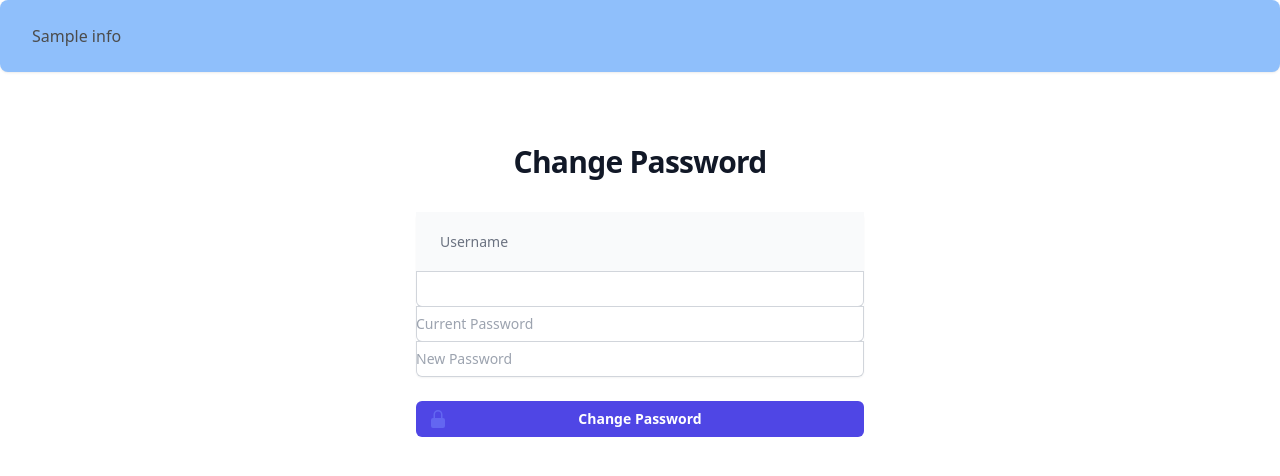
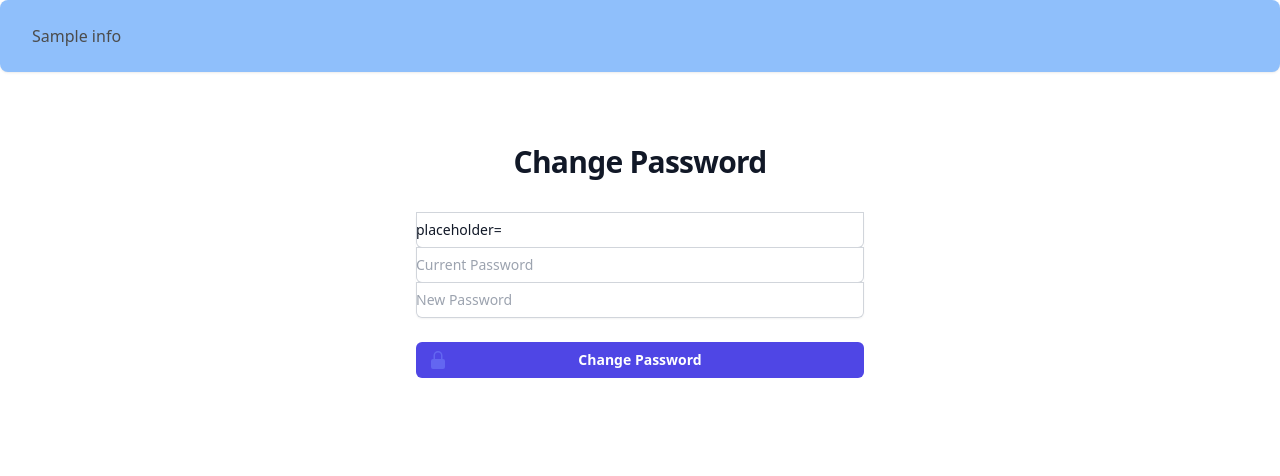
Before and after one commit to WilliamDann/capstone-project, a Flask app: template templates/User/changepass.html in a window 1280 px wide. Shown: the part 72-548 px from the top of the page. Run offline with Flask 3, Linux system fonts and the light colour scheme; the template is opened without the code that fills it: most values are stand-ins (such as "Sample title", 1, 10 or a date in 2020); parts of the project's set-up code (start-up, migrations or seed data) failed here and were passed over; some libraries are stand-ins or nearby versions.

Commit message:
fixed username input in change password
fixed box fill in on change password and added check for correct user

```diff
--- a/routes/UserRoutes.py
+++ b/routes/UserRoutes.py
@@ -3,6 +3,7 @@
 from pymongo.database   import Database
 from hashlib            import sha256
 from uuid               import uuid4
+from read_session       import read_session
 
 def UserRoutes(app: Flask, db: Database):
     @app.post('/api/user/auth')
@@ -68,6 +69,8 @@
         username = request.form.get('username')
         currentPassword = request.form.get('currentPassword')
         newPassword = request.form.get('newPassword')
+        if read_session(db).get('username') != username:
+            return render_template("Error.html", error="Authentication error"), 400
         if not username:
             return render_template("User/changepass.html", error="Username not provided"), 400
         if not currentPassword:
--- a/templates/User/changepass.html
+++ b/templates/User/changepass.html
@@ -12,13 +12,9 @@
       <form class="mt-8 space-y-6" action="api/user/update" method="POST">
         <input type="hidden" name="remember" value="true">
         <div class="-space-y-px rounded-md shadow-sm">
-            <div class="bg-gray-50 px-4 py-5 sm:grid sm:grid-cols-3 sm:gap-4 sm:px-6">
-                <dt class="text-sm font-medium text-gray-500">Username</dt>
-                <dd class="mt-1 text-sm text-gray-900 sm:col-span-2 sm:mt-0">{{user.username}}</dd>
-            </div>
             <div>
                 <label for="username" class="sr-only">Current Password</label>
-                <input id="username" name="username" type="text" autocomplete="current-password" required class="relative block w-full rounded-b-md border-0 py-1.5 text-gray-900 ring-1 ring-inset ring-gray-300 placeholder:text-gray-400 focus:z-10 focus:ring-2 focus:ring-inset focus:ring-indigo-600 sm:text-sm sm:leading-6" placeholder={{user.username}}>
+                <input id="username" name="username" type="text" autocomplete="current-password" required class="relative block w-full rounded-b-md border-0 py-1.5 text-gray-900 ring-1 ring-inset ring-gray-300 placeholder:text-gray-400 focus:z-10 focus:ring-2 focus:ring-inset focus:ring-indigo-600 sm:text-sm sm:leading-6" value = {{user.username}} placeholder={{user.username}}>
               </div>
           <div>
             <label for="currentPassword" class="sr-only">Current Password</label>
```
